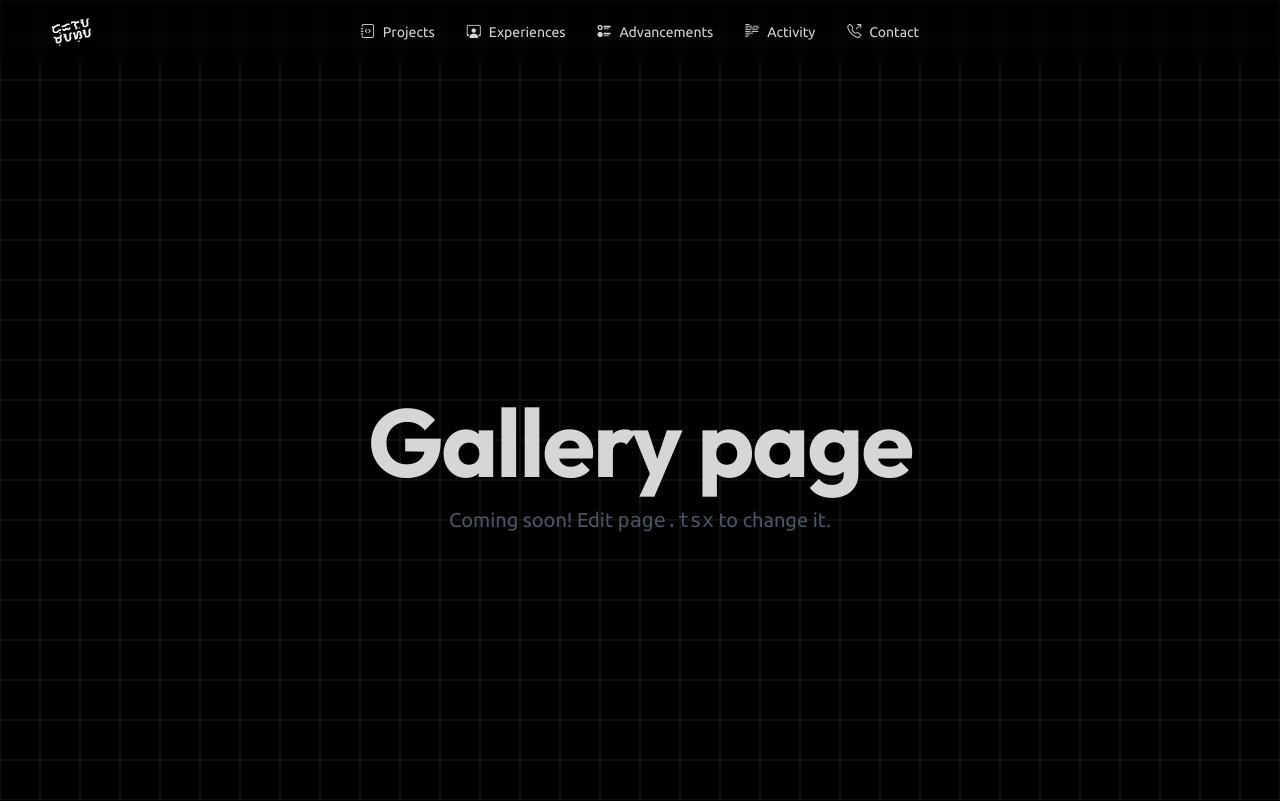
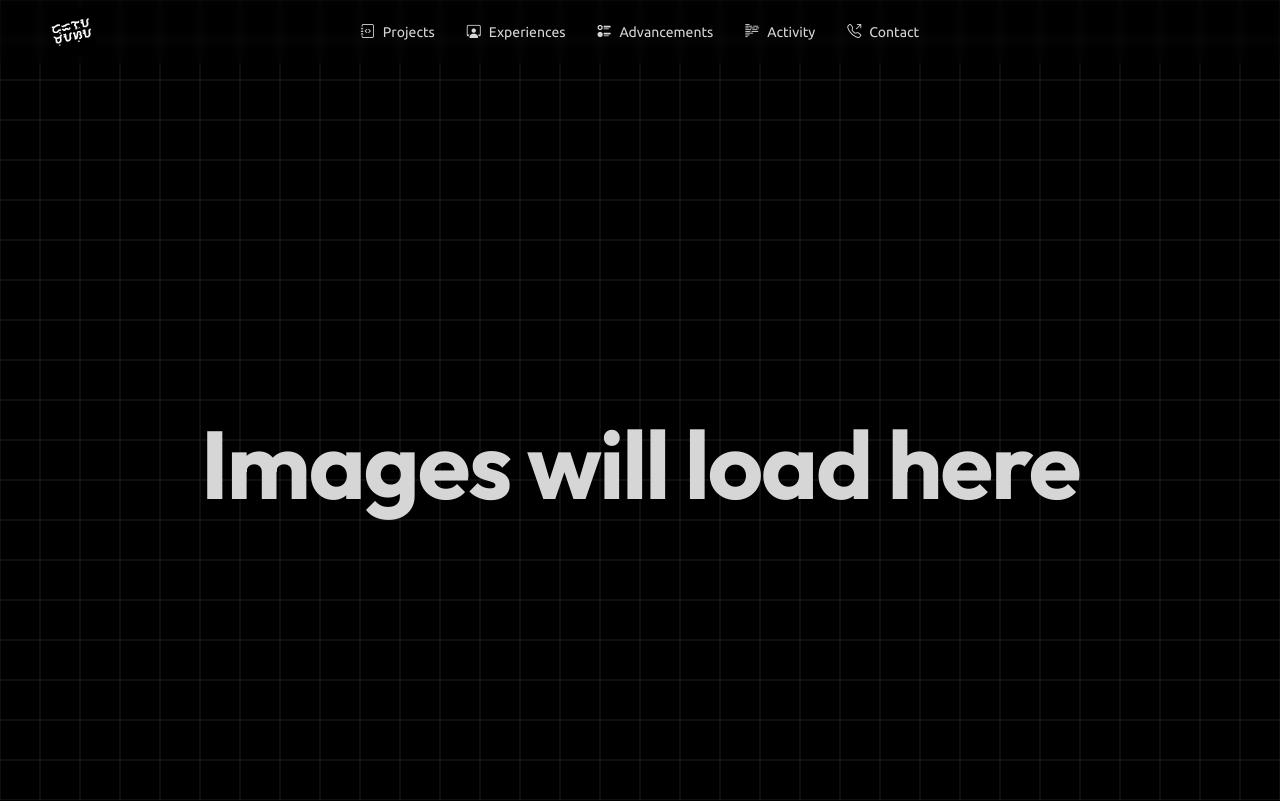
Before and after one commit to denverdelamasa/portfolio-v2, a Next.js app: page /gallery in a window 1280 px wide. Shown: the top 801 px of the page. Built offline with nearby package versions, Linux system fonts and the light colour scheme.

Commit message:
feat: added GalleryImages.tsx

```diff
--- /dev/null
+++ b/src/app/gallery/GalleryImages.tsx
@@ -0,0 +1,5 @@
+export default function GalleryImages() {
+    return (
+        <h1 className="text-8xl font-bold">Images will load here</h1>
+    );
+}
--- a/src/app/gallery/page.tsx
+++ b/src/app/gallery/page.tsx
@@ -1,10 +1,9 @@
+import GalleryImages from "./GalleryImages";
+
 export default function Gallery() {
   return (
     <main className="min-h-[100vh] flex flex-col items-center justify-center p-24">
-      <h1 className="text-8xl font-bold">Gallery page</h1>
-      <p className="text-xl mt-4 text-gray-600">
-        Coming soon! Edit <code>page.tsx</code> to change it.
-      </p>
+      <GalleryImages/>
     </main>
   );
 }
```
